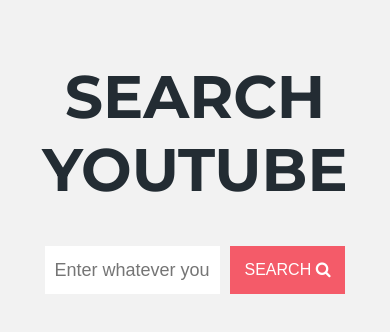
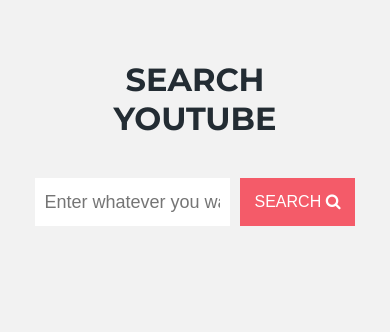
Before and after one commit to Rigby33/youtube-api, a plain HTML site: page index.html in a window 390 px wide. Drawn offline with nearby package versions, Linux system fonts and the light colour scheme.

Commit message:
fixed a responsive issue

```diff
--- a/styles.css
+++ b/styles.css
@@ -155,14 +155,6 @@ h2 {
   padding: 0
 }
 
-@media only screen and (max-width : 768px) {
-  main {
-    padding: 0 20px 60px 20px;
-  }
-  h1 {
-    font-size: 60px
-  }
-    }
     /* Custom, iPhone Retina */
         @media only screen and (min-width : 320px) {
 
@@ -195,13 +187,3 @@ h2 {
         @media only screen and (min-width : 1200px) {
 
         }
-
-
-/*@media only screen and (max-width: 1199px) {
-  main {
-    padding: 0 20px 60px 20px;
-  }
-  h1 {
-    font-size: 60px
-  }
-}*/
```
